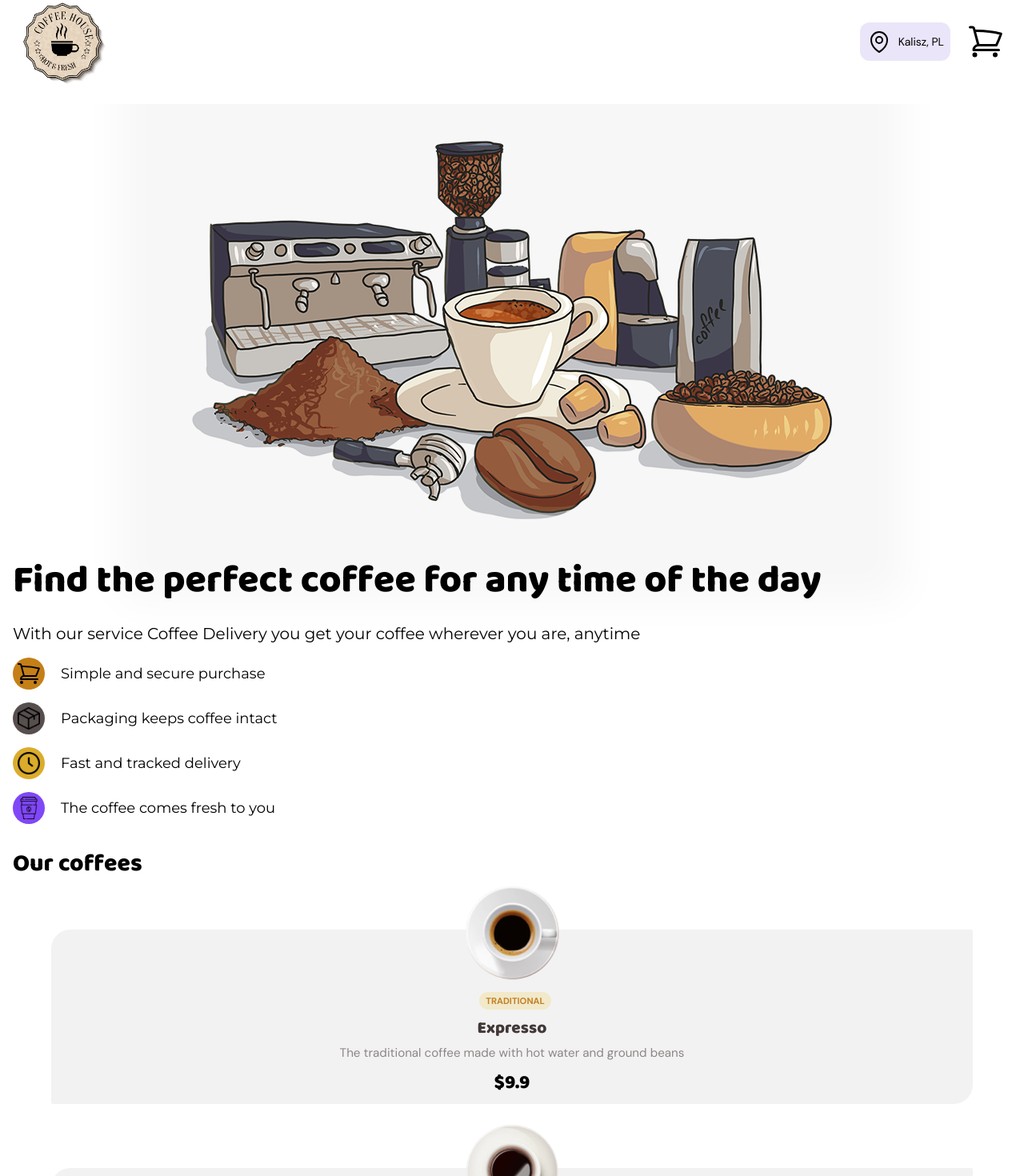
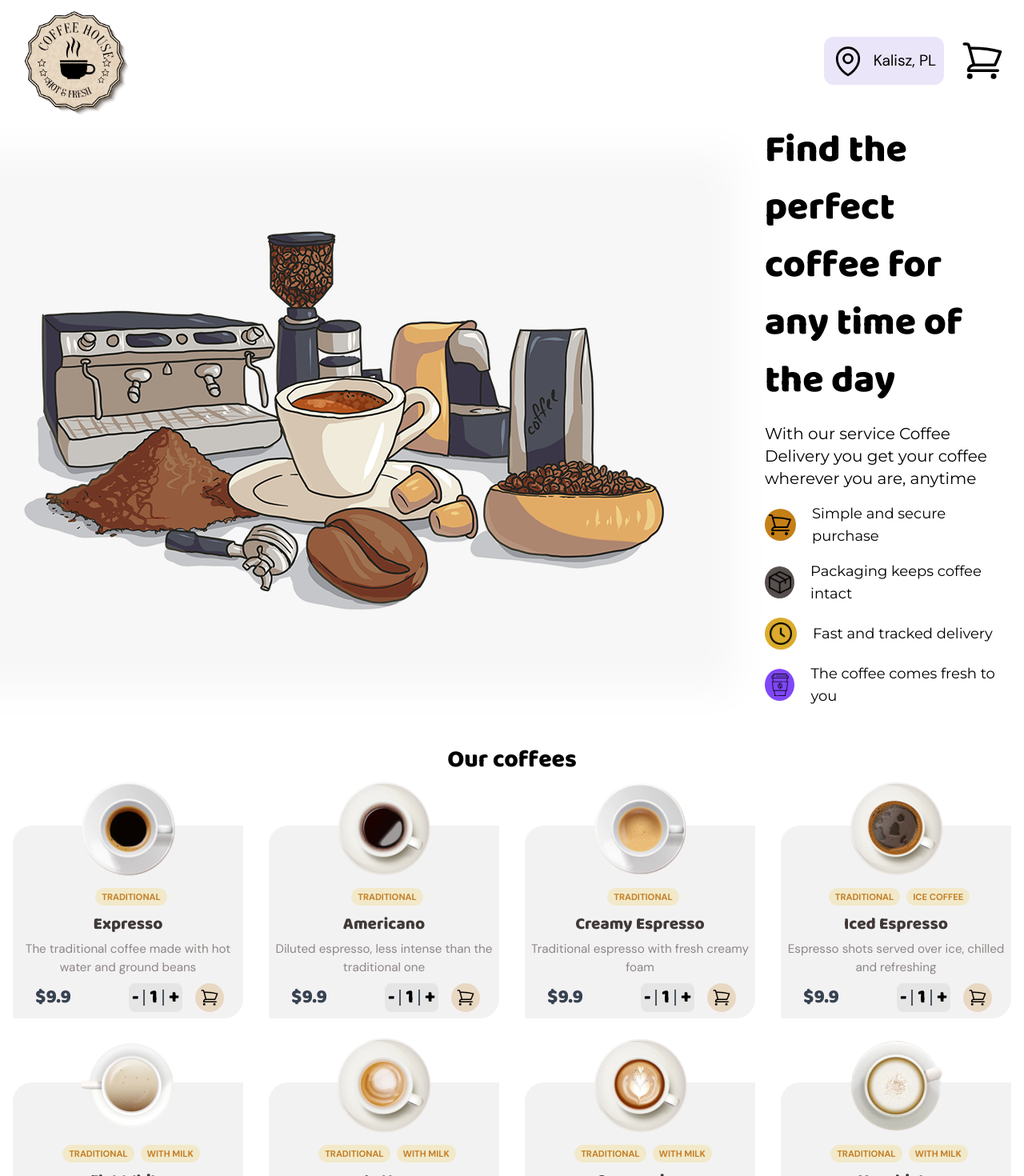
Before and after one commit to elJacob11/coffedelivero, a React (Vite) app: page / in a window 1280 px wide. Shown: the top 1470 px of the page at 80% size. Built offline with nearby package versions, Linux system fonts and the light colour scheme; a web font is replaced by a local one.

Commit message:
Responsive to all coffees

```diff
--- a/src/components/CoffeeCard.tsx
+++ b/src/components/CoffeeCard.tsx
@@ -1,4 +1,6 @@
-import React from 'react'
+import React, { useState } from 'react'
+import { ShoppingCartIcon } from "@heroicons/react/24/outline"
+
 
 type Props = {
   coffee: {}
@@ -20,8 +22,22 @@ interface CoffeeProps {
 export default function CoffeeCard({coffee}: CoffeeProps) {
   const coffeeDesign = " flex flex-col w-[90%] bg-[#F3F2F2] mt-[3rem] p-2 mb-8 "
 
+  const [quantity, setQuantity] = useState(1)
+
+  function handleIncrease() {
+    setQuantity(quantity+1)
+  }
+
+  function handleDecrease() {
+    setQuantity(quantity-1)
+  }
+
+  function handleAddToCart() {
+
+  }
+
   return (
-    <div className={`${coffeeDesign} text-center items-center rounded-tr-sm rounded-bl-sm rounded-br-3xl rounded-tl-3xl`}>
+    <div className={`${coffeeDesign} text-center items-center rounded-tr-sm rounded-bl-sm rounded-br-3xl rounded-tl-3xl lg:max-w-[360px]`}>
       <img src={`/coffees/${coffee.photo}`} alt={`${coffee.photo}`} className=' -mt-16' />
       <div className='mt-3 mb-2'>
         {coffee.tags.map(tag => (
@@ -30,9 +46,21 @@ export default function CoffeeCard({coffee}: CoffeeProps) {
       </div>
       <h3 className='font-baloo text-[1.3rem] font-bold text-[#403937] pb-1'>{coffee.name}</h3>
       <p className='text-[#8D8686] font-normal text-[0.95rem]'>{coffee.description}</p>
-      <div className='pt-2'>
-        <div className='font-baloo text-[1.5rem] font-extrabold'>
-          ${coffee.price}
+      <div className='pt-2 w-full'>
+        <div className='flex items-center justify-between font-baloo text-[1.5rem] font-extrabold'>
+          <div className='pl-5 text-gray-700'>
+            ${coffee.price}
+          </div>
+          <div className='pr-4 flex items-center justify-center gap-4'>
+            <div className='flex items-center justify-between gap-1.5 bg-[#E6E5E5] rounded-lg pl-1 pr-1'>
+              <button onClick={handleDecrease} className=' border-r-2 border-gray-600 leading-5 pr-1.5'>-</button>
+              {quantity}
+              <button onClick={handleIncrease} className=' border-l-2 border-gray-600 leading-5 pl-1.5'>+</button>
+            </div>
+            <div onClick={handleAddToCart} className=' bg-[#E8D8C2] rounded-full w-9 h-9 flex justify-center items-center'>
+              <ShoppingCartIcon className='w-6 h-6' />
+            </div>
+          </div>
         </div>
       </div>
     </div>
--- a/src/components/Coffees.tsx
+++ b/src/components/Coffees.tsx
@@ -9,11 +9,13 @@ type Props = {
 const Coffees = () => {
   return (
     <div className=''>
-      <h1 className=' text-3xl font-baloo m-4 pt-4'>Our coffees</h1>
-      <div className="grid grid-cols place-items-center">
-        {coffees.map((coffee) => (
-          <CoffeeCard key={coffee.id} coffee={coffee} />
-        ))}
+      <h1 className='flex justify-center items-center text-3xl font-baloo m-4 pt-4 '>Our coffees</h1>
+      <div className='flex items-center justify-center'>
+        <div className="grid grid-cols place-items-center sm:grid-cols-2 lg:grid-cols-3 xl:grid-cols-4 xl:max-w-[1300px]">
+          {coffees.map((coffee) => (
+            <CoffeeCard key={coffee.id} coffee={coffee} />
+          ))}
+        </div>
       </div>
     </div>
   )
--- a/src/components/Info.tsx
+++ b/src/components/Info.tsx
@@ -12,9 +12,9 @@ const Info = (props: Props) => {
   const designIcon = "flex justify-center items-center rounded-[50%] h-10 w-10"
   const divDesign = "flex items-center gap-5 m-4 font-normal"
   return (
-    <div className=' mt-8'>
+    <div className=' mt-8 xl:flex xl:mx-auto xl:justify-between xl:gap-x-20 xl:max-w-screen-2xl '>
       <img src={BackgroundImage} className=' flex shadow-3xl m-auto' />
-      <div className='font-montserrat justify-center'>
+      <div className='font-montserrat justify-center xl:max-w-3xl'>
         <h1 className='font-baloo text-[3rem] m-4 mt-0'>Find the perfect coffee for any time of the day</h1>
         <h3 className=' text-xl m-4 font-normal'>With our service Coffee Delivery you get your coffee wherever you are, anytime</h3>
         <div className=' text-lg'>
--- a/src/components/Navbar.tsx
+++ b/src/components/Navbar.tsx
@@ -9,21 +9,21 @@ const Navbar = (props: Props) => {
   const flexBetween = "flex items-center justify-between";
 
   return (
-    <div className="flex items-center justify-center sticky h-[6.5rem] w-full">
-      <div className={`sticky ${flexBetween} top-0 z-30 w-full py-6 px-6 bg-[#ffffff]`}>
+    <div className="flex items-center justify-center sticky h-[6.5rem] w-full md:h-[7.5rem] xl:w-[1280px] xl:mx-auto">
+      <div className={`sticky ${flexBetween} top-0 z-30 w-full py-6 px-6 bg-transparent`}>
           <Link to="/">
             <div className="flex">
-              <img src={Logo} width="110"/>
+              <img src={Logo} className=" pt-8 w-[110px] md:w-[140px]"/>
             </div>
           </Link>
-        <div className={`${flexBetween} gap-5`}>
-          <div className="flex flex-row gap-2 text-sm bg-[#EBE5F9] rounded-xl h-min w-30 text-[1.55rem] p-[0.5rem]">
-            <MapPinIcon className="w-8 h-8"/>
-            <p className="m-auto">Kalisz, PL</p>
+        <div className={`${flexBetween} gap-5 pt-8`}>
+          <div className="flex flex-row gap-2 text-sm bg-[#EBE5F9] rounded-xl h-min w-30 text-[1.55rem] p-[0.5rem] md:w-[150px] md:h-19 md:items-center">
+            <MapPinIcon className="w-8 h-8 md:w-11 md:h-11"/>
+            <p className="m-auto md:text-[1.2rem]">Kalisz, PL</p>
             </div>
           <div>
             <Link to="/cashout">
-              <ShoppingCartIcon className="h-12 w-12"/>
+              <ShoppingCartIcon className="h-12 w-12 md:h-14 md:w-14"/>
             </Link>
           </div>
         </div>
--- a/src/mock/coffee.ts
+++ b/src/mock/coffee.ts
@@ -19,7 +19,7 @@ export const coffees = [
     id: 3,
     name: 'Creamy Espresso',
     tags: ['traditional'],
-    description: 'Traditional espresso with creamy foam',
+    description: 'Traditional espresso with fresh creamy foam',
     photo: 'cremoso.png',
     price: 9.9,
   },
@@ -27,7 +27,7 @@ export const coffees = [
     id: 4,
     name: 'Iced Espresso',
     tags: ['traditional', 'ice coffee'],
-    description: 'Espresso with ice cubes',
+    description: 'Espresso shots served over ice, chilled and refreshing',
     photo: 'gelado.png',
     price: 9.9,
   },
@@ -35,7 +35,7 @@ export const coffees = [
     id: 5,
     name: 'Flat White',
     tags: ['traditional', 'with milk'],
-    description: 'Half to half of spresso and steamed milk',
+    description: 'Half to half of espresso and steamed milk',
     photo: 'leite.png',
     price: 9.9,
   },
```
